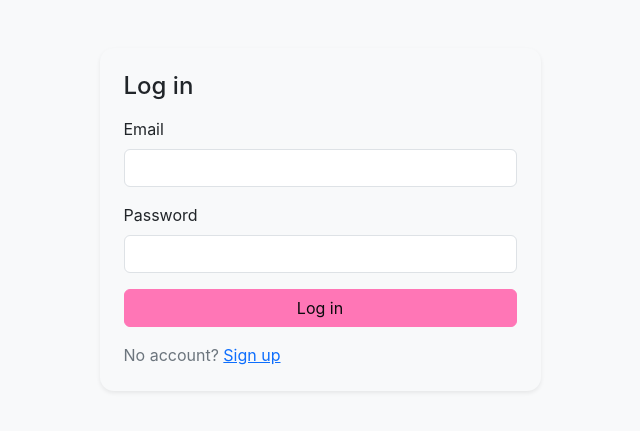
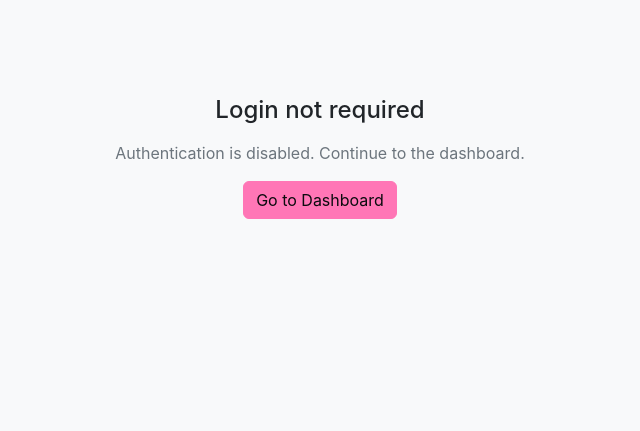
Before and after one commit to MyMuse-India/mm_ad.script-bot, a Python web app: template templates/auth/login.html in a window 1280 px wide. Shown: the part 56-487 px from the top of the page, without its empty margins (320-960 px from the left). Run offline with Jinja, Linux system fonts and the light colour scheme; the template is opened without the code that fills it, so the values that code supplies are empty.

Commit message:
Update login.html

```diff
--- a/templates/auth/login.html
+++ b/templates/auth/login.html
@@ -1,15 +1,9 @@
 
 {% extends "main/layout.html" %}
 {% block content %}
-<div class="row justify-content-center"><div class="col-md-5">
-<div class="card bg-body-tertiary border-0 shadow-sm"><div class="card-body p-4">
-<h4 class="mb-3">Log in</h4>
-<form method="POST">
-  <input type="hidden" name="csrf_token" value="{{ csrf_token() }}">
-  <div class="mb-3"><label class="form-label">Email</label><input name="email" type="email" class="form-control" required></div>
-  <div class="mb-3"><label class="form-label">Password</label><input name="password" type="password" class="form-control" required></div>
-  <button class="btn btn-primary w-100">Log in</button>
-</form>
-<p class="mt-3 mb-0 text-secondary">No account? <a href="{{ url_for('signup') }}">Sign up</a></p>
-</div></div></div></div>
+<div class="text-center py-5">
+  <h4 class="mb-3">Login not required</h4>
+  <p class="text-secondary">Authentication is disabled. Continue to the dashboard.</p>
+  <a class="btn btn-primary" href="{{ url_for('dashboard') }}">Go to Dashboard</a>
+</div>
 {% endblock %}
```
